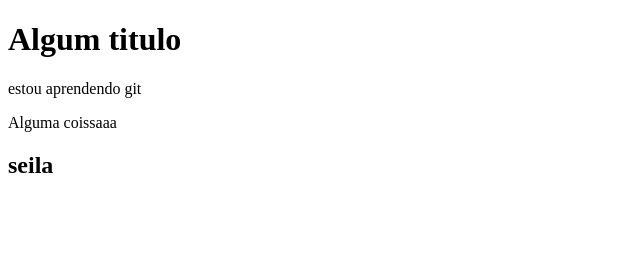
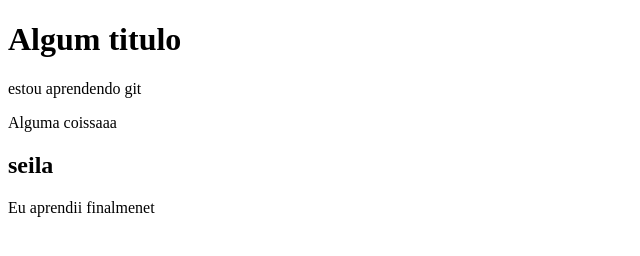
Before and after one commit to gustavojordann/git, a plain HTML site: page index.html in a window 1280 px wide. Shown: the whole page, without its empty margins (0-640 px from the left). Drawn offline with Linux system fonts and the light colour scheme.

Commit message:
novo paragrafo

```diff
--- a/index.html
+++ b/index.html
@@ -10,5 +10,6 @@
     <p>estou aprendendo git</p>
     <p>Alguma coissaaa</p>
     <h2>seila</h2>
+    <p>Eu aprendii finalmenet</p>
 </body>
 </html>
```
